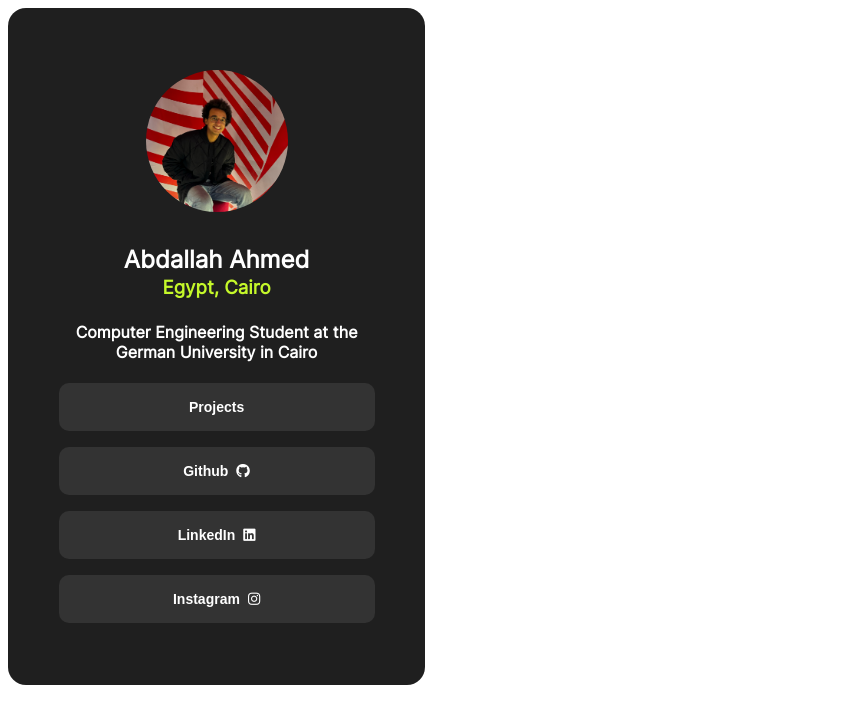
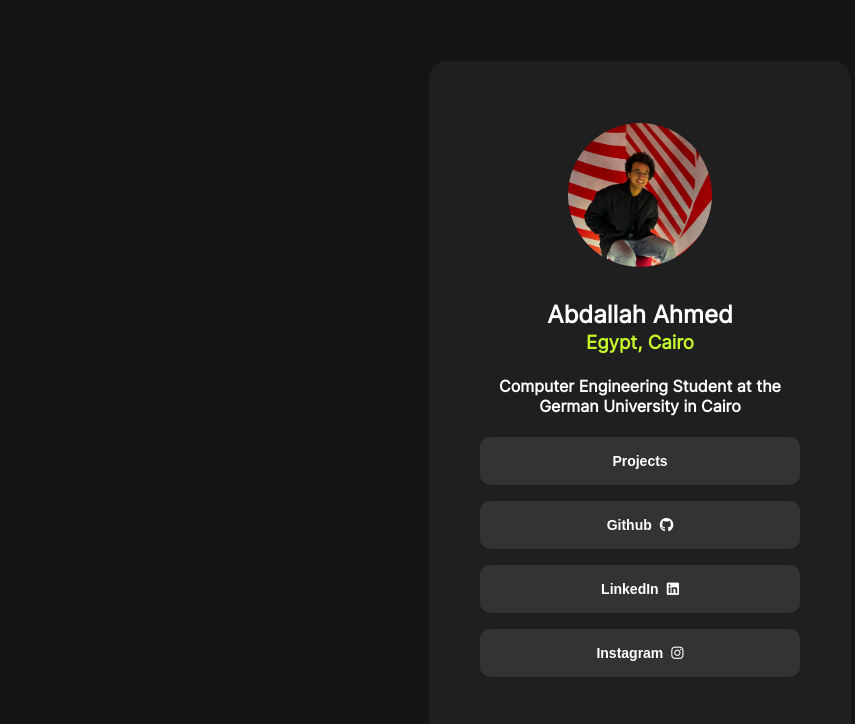
Before and after one commit to AbdallahAhmadd/Personal-Portfolio, a React (Vite) app: page / in a window 1280 px wide. Shown: the top 724 px of the page, without its empty margins (0-855 px from the left). Built offline with nearby package versions, Linux system fonts and the light colour scheme.

Commit message:
feat(UI): create landing page

```diff
--- a/src/App.jsx
+++ b/src/App.jsx
@@ -1,10 +1,11 @@
 import ProfileCard from "./Components/ProfileCard.jsx";
+import LandingPage from "./Pages/LandingPage.jsx";
 
 function App() {
 
   return (
     <>
-      <ProfileCard/>
+      <LandingPage/>
     </>
   )
 }
--- a/src/Components/profilecard.css
+++ b/src/Components/profilecard.css
@@ -12,7 +12,7 @@
 @media (max-width: 600px) {
     #container {
         width: 90%;
-        padding: 2%;
+        padding: 40%;
         height: auto;
     }
 }
--- /dev/null
+++ b/src/Pages/LandingPage.jsx
@@ -0,0 +1,12 @@
+import ProfileCard from "../Components/ProfileCard.jsx";
+import './landingpage.css'
+function LandingPage(){
+    return(
+      <div className={'page-container'}>
+          <ProfileCard/>
+
+      </div>
+    );
+
+}
+export default LandingPage
--- /dev/null
+++ b/src/Pages/landingpage.css
@@ -0,0 +1,11 @@
+.page-container{
+    display: flex;
+    flex-direction: column;
+    justify-content: center;
+    align-items: center;
+    background-color: hsl(0, 0%, 8%);
+    height: 100vh; /* Full viewport height */
+    width: 100vw; /* Full viewport width */
+    box-sizing: border-box;
+    overflow-y: auto; /* Enable vertical scrolling within the container */
+}
--- a/src/index.css
+++ b/src/index.css
@@ -8,14 +8,19 @@
 :root{
   font-family: 'Inter', sans-serif;
 }
+html, body {
+    margin: 0;
+    padding: 0;
+    height: 100%;
+    width: 100%; /* Ensure full width */
+    box-sizing: border-box;
+}
 p{
     font-size: 14px;
-
 }
 
 @media (max-width: 600px) {
     p{
         font-size: 12px;
     }
-
 }
```
